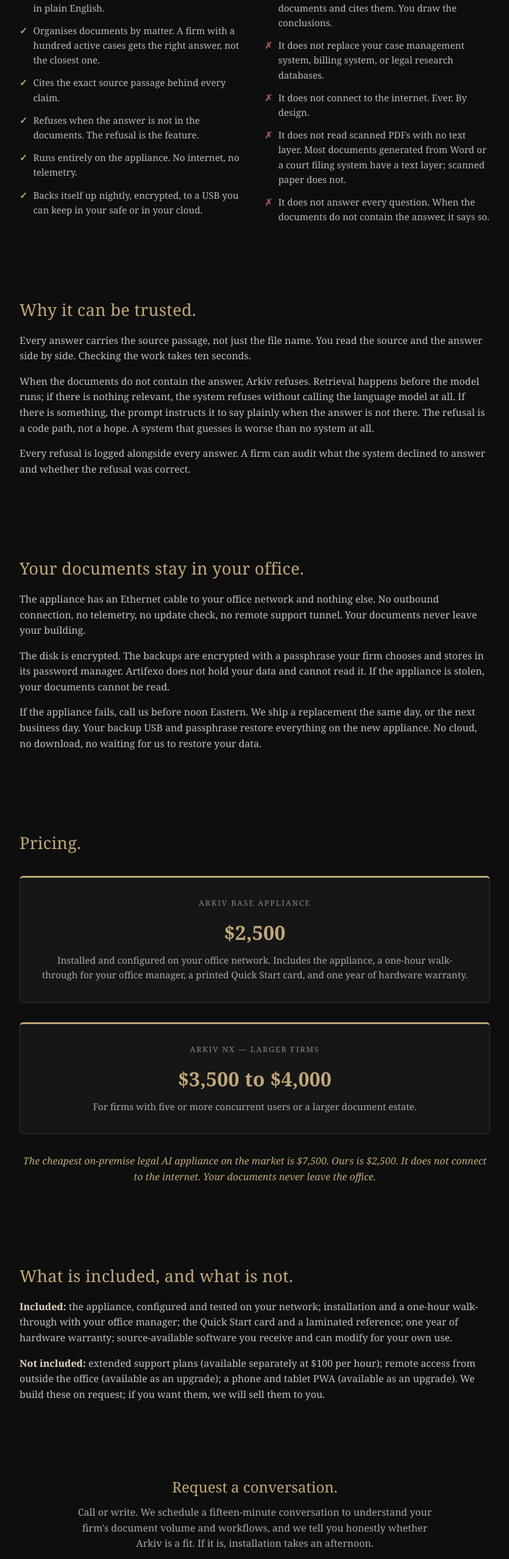
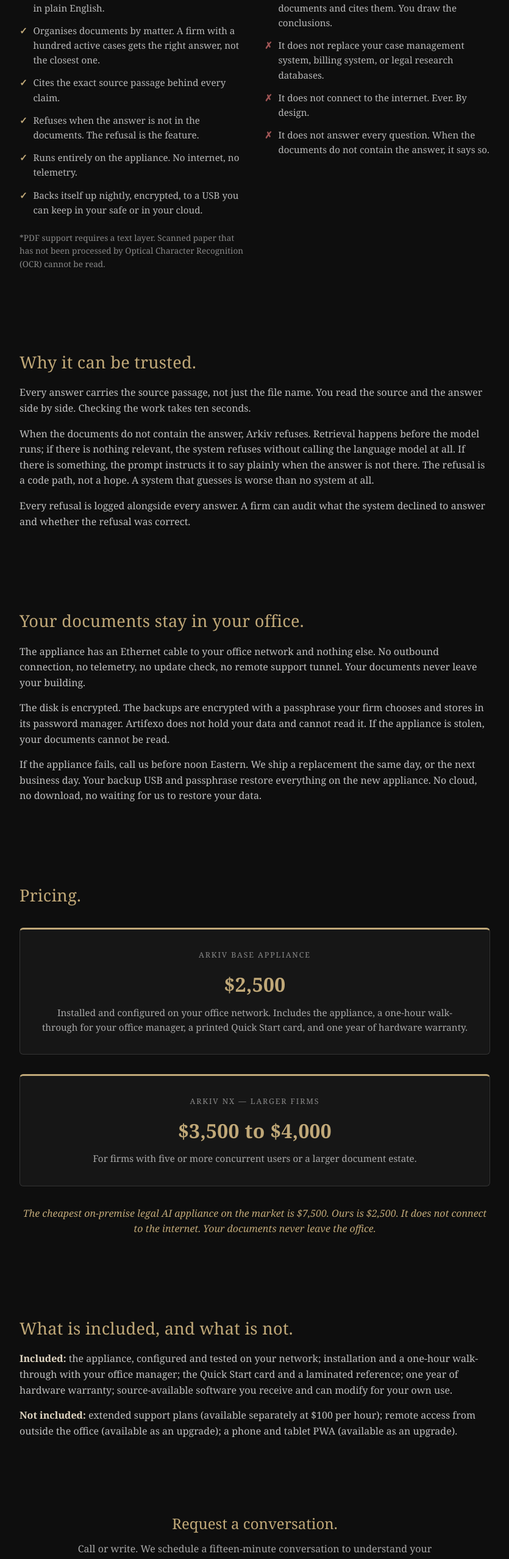
Before and after one commit to artifexofabrika/Koorsus, a plain HTML site: page docs/arkiv.html in a window 1280 px wide. Shown: the part 982-3538 px from the top of the page at 61% size, without its empty margins (222-1057 px from the left). Drawn offline with Linux system fonts and the light colour scheme.

Commit message:
Website: PDF OCR asterisk and refine upgrade language

```diff
--- a/docs/arkiv.html
+++ b/docs/arkiv.html
@@ -82,6 +82,7 @@ footer a:hover { text-decoration: underline; }
 <li>Runs entirely on the appliance. No internet, no telemetry.</li>
 <li>Backs itself up nightly, encrypted, to a USB you can keep in your safe or in your cloud.</li>
 </ul>
+<p style="font-size: 0.85rem; color: #888; margin-top: 1rem;">*PDF support requires a text layer. Scanned paper that has not been processed by Optical Character Recognition (OCR) cannot be read.</p>
 </div>
 <div class="col">
 <h3>What it does not do</h3>
@@ -89,7 +90,6 @@ footer a:hover { text-decoration: underline; }
 <li class="x">It does not give legal advice. It answers from documents and cites them. You draw the conclusions.</li>
 <li class="x">It does not replace your case management system, billing system, or legal research databases.</li>
 <li class="x">It does not connect to the internet. Ever. By design.</li>
-<li class="x">It does not read scanned PDFs with no text layer. Most documents generated from Word or a court filing system have a text layer; scanned paper does not.</li>
 <li class="x">It does not answer every question. When the documents do not contain the answer, it says so.</li>
 </ul>
 </div>
@@ -128,7 +128,7 @@ footer a:hover { text-decoration: underline; }
 <div class="section">
 <h2>What is included, and what is not.</h2>
 <p><strong style="color: #e0d6c2;">Included:</strong> the appliance, configured and tested on your network; installation and a one-hour walk-through with your office manager; the Quick Start card and a laminated reference; one year of hardware warranty; source-available software you receive and can modify for your own use.</p>
-<p><strong style="color: #e0d6c2;">Not included:</strong> extended support plans (available separately at $100 per hour); remote access from outside the office (available as an upgrade); a phone and tablet PWA (available as an upgrade). We build these on request; if you want them, we will sell them to you.</p>
+<p><strong style="color: #e0d6c2;">Not included:</strong> extended support plans (available separately at $100 per hour); remote access from outside the office (available as an upgrade); a phone and tablet PWA (available as an upgrade).</p>
 </div>
 
 <div id="contact" class="contact">
```
